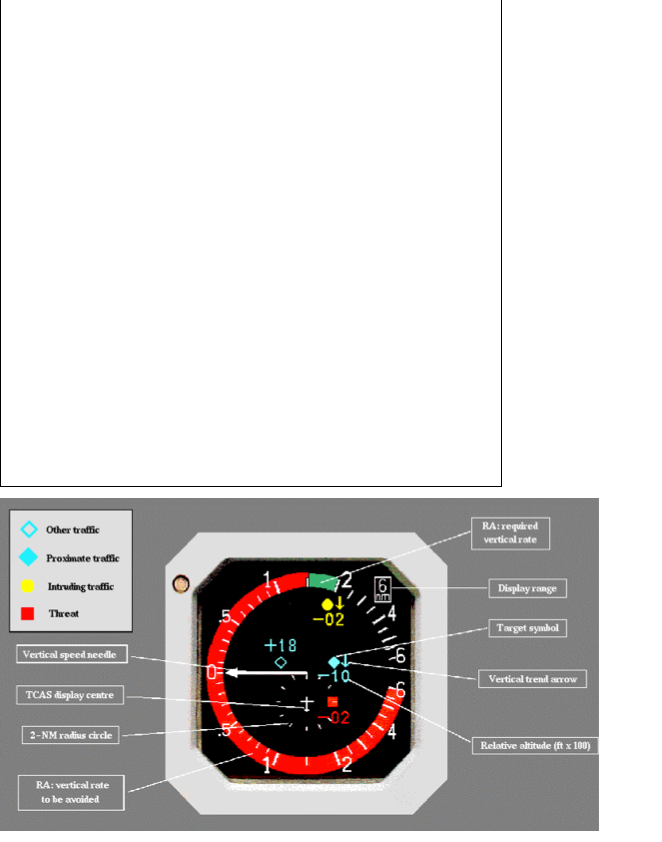
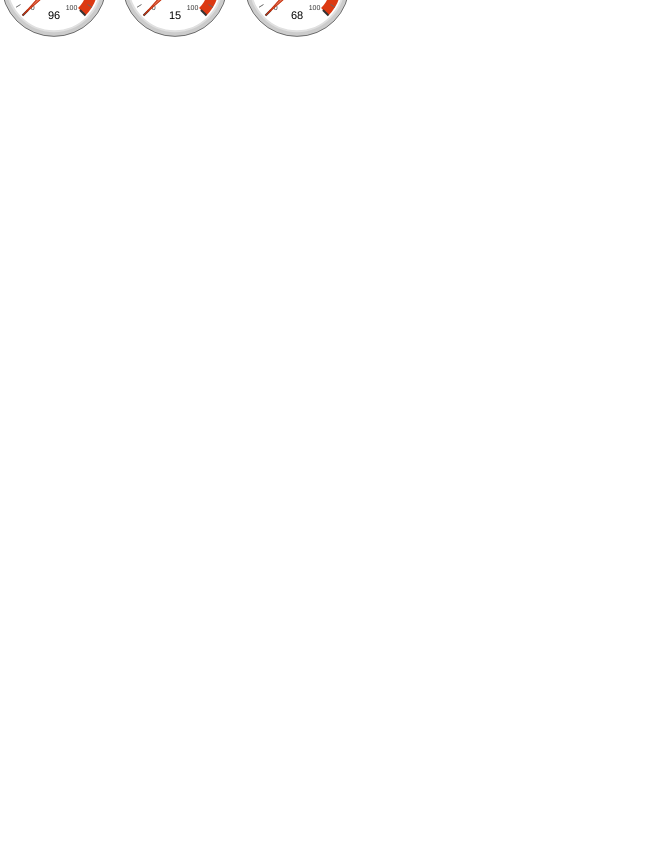
Before and after one commit to gimbo/d3-gauge-plus, a plain HTML site: page index.html in a window 1280 px wide. Shown: the part 70-912 px from the top of the page, without its empty margins (0-662 px from the left). After the commit the page ends 800 px from the top, so only its background shows below. Drawn offline with Linux system fonts and the light colour scheme.

Commit message:
Use gauge.js, straight copy

```diff
--- a/css/styles.css
+++ b/css/styles.css
@@ -1,5 +1,5 @@
 body, h1 {
-  font-face: "Helvetica Neue", Helvetica, Arial, serif;
+  font-family: "Helvetica Neue", Helvetica, Arial, serif;
   font-weight: lighter;
   font-size: 48px;
 }
--- a/index.html
+++ b/index.html
@@ -6,15 +6,14 @@
     <link rel="stylesheet" href="css/reset.css" type="text/css" media="screen" />
     <link rel="stylesheet" href="css/styles.css" type="text/css" media="screen" />
     <script src="js/d3.v3.min.js" charset="utf-8"></script>
+    <script src="js/gauge.js" charset="utf-8"></script>
+    <script src="js/gauge-scratch.js" charset="utf-8"></script>
     <title>Gauge scratch</title>
   </head>
-  <body>
-    <h1>Gauge scratch</h1>
-    <div id="canvas" class="canvas">
-      <canvas class="scratch" width="500" height="500"></canvas>
-    </div>
-    <div>
-      <img src="img/TCAS%20gauge%20sample.png" alt="TCAS gauge sample" />
-    </div>
+  <body onload="initialize()">
+    <span id="memoryGaugeContainer"></span>
+    <span id="cpuGaugeContainer"></span>
+    <span id="networkGaugeContainer"></span>
+    <span id="testGaugeContainer"></span>
   </body>
 </html>
--- /dev/null
+++ b/js/gauge-scratch.js
@@ -0,0 +1,42 @@
+var gauges = [];
+
+function createGauge(name, label, min, max) {
+  var config = {
+    size: 120,
+    label: label,
+    min: undefined != min ? min : 0,
+    max: undefined != max ? max : 100,
+    minorTicks: 5
+  };
+
+  var range = config.max - config.min;
+  config.yellowZones = [{ from: config.min + range*0.75, to: config.min + range*0.9 }];
+  config.redZones = [{ from: config.min + range*0.9, to: config.max }];
+
+  gauges[name] = new Gauge(name + "GaugeContainer", config);
+  gauges[name].render();
+}
+
+function createGauges() {
+  createGauge("memory", "Memory");
+  createGauge("cpu", "CPU");
+  createGauge("network", "Network");
+  //createGauge("test", "Test", -50, 50 );
+}
+
+function updateGauges() {
+  for (var key in gauges) {
+    var value = getRandomValue(gauges[key])
+    gauges[key].redraw(value);
+  }
+}
+
+function getRandomValue(gauge) {
+  var overflow = 0; //10;
+  return gauge.config.min - overflow + (gauge.config.max - gauge.config.min + overflow*2) *  Math.random();
+}
+
+function initialize() {
+  createGauges();
+  setInterval(updateGauges, 5000);
+}
--- /dev/null
+++ b/js/gauge.js
@@ -0,0 +1,261 @@
+function Gauge(placeholderName, configuration)
+{
+	this.placeholderName = placeholderName;
+
+	var self = this; // for internal d3 functions
+
+	this.configure = function(configuration)
+	{
+		this.config = configuration;
+
+		this.config.size = this.config.size * 0.9;
+
+		this.config.raduis = this.config.size * 0.97 / 2;
+		this.config.cx = this.config.size / 2;
+		this.config.cy = this.config.size / 2;
+
+		this.config.min = undefined != configuration.min ? configuration.min : 0;
+		this.config.max = undefined != configuration.max ? configuration.max : 100;
+		this.config.range = this.config.max - this.config.min;
+
+		this.config.majorTicks = configuration.majorTicks || 5;
+		this.config.minorTicks = configuration.minorTicks || 2;
+
+		this.config.greenColor 	= configuration.greenColor || "#109618";
+		this.config.yellowColor = configuration.yellowColor || "#FF9900";
+		this.config.redColor 	= configuration.redColor || "#DC3912";
+
+		this.config.transitionDuration = configuration.transitionDuration || 500;
+	}
+
+	this.render = function()
+	{
+		this.body = d3.select("#" + this.placeholderName)
+							.append("svg:svg")
+							.attr("class", "gauge")
+							.attr("width", this.config.size)
+							.attr("height", this.config.size);
+
+		this.body.append("svg:circle")
+					.attr("cx", this.config.cx)
+					.attr("cy", this.config.cy)
+					.attr("r", this.config.raduis)
+					.style("fill", "#ccc")
+					.style("stroke", "#000")
+					.style("stroke-width", "0.5px");
+
+		this.body.append("svg:circle")
+					.attr("cx", this.config.cx)
+					.attr("cy", this.config.cy)
+					.attr("r", 0.9 * this.config.raduis)
+					.style("fill", "#fff")
+					.style("stroke", "#e0e0e0")
+					.style("stroke-width", "2px");
+
+		for (var index in this.config.greenZones)
+		{
+			this.drawBand(this.config.greenZones[index].from, this.config.greenZones[index].to, self.config.greenColor);
+		}
+
+		for (var index in this.config.yellowZones)
+		{
+			this.drawBand(this.config.yellowZones[index].from, this.config.yellowZones[index].to, self.config.yellowColor);
+		}
+
+		for (var index in this.config.redZones)
+		{
+			this.drawBand(this.config.redZones[index].from, this.config.redZones[index].to, self.config.redColor);
+		}
+
+		if (undefined != this.config.label)
+		{
+			var fontSize = Math.round(this.config.size / 9);
+			this.body.append("svg:text")
+						.attr("x", this.config.cx)
+						.attr("y", this.config.cy / 2 + fontSize / 2)
+						.attr("dy", fontSize / 2)
+						.attr("text-anchor", "middle")
+						.text(this.config.label)
+						.style("font-size", fontSize + "px")
+						.style("fill", "#333")
+						.style("stroke-width", "0px");
+		}
+
+		var fontSize = Math.round(this.config.size / 16);
+		var majorDelta = this.config.range / (this.config.majorTicks - 1);
+		for (var major = this.config.min; major <= this.config.max; major += majorDelta)
+		{
+			var minorDelta = majorDelta / this.config.minorTicks;
+			for (var minor = major + minorDelta; minor < Math.min(major + majorDelta, this.config.max); minor += minorDelta)
+			{
+				var point1 = this.valueToPoint(minor, 0.75);
+				var point2 = this.valueToPoint(minor, 0.85);
+
+				this.body.append("svg:line")
+							.attr("x1", point1.x)
+							.attr("y1", point1.y)
+							.attr("x2", point2.x)
+							.attr("y2", point2.y)
+							.style("stroke", "#666")
+							.style("stroke-width", "1px");
+			}
+
+			var point1 = this.valueToPoint(major, 0.7);
+			var point2 = this.valueToPoint(major, 0.85);
+
+			this.body.append("svg:line")
+						.attr("x1", point1.x)
+						.attr("y1", point1.y)
+						.attr("x2", point2.x)
+						.attr("y2", point2.y)
+						.style("stroke", "#333")
+						.style("stroke-width", "2px");
+
+			if (major == this.config.min || major == this.config.max)
+			{
+				var point = this.valueToPoint(major, 0.63);
+
+				this.body.append("svg:text")
+				 			.attr("x", point.x)
+				 			.attr("y", point.y)
+				 			.attr("dy", fontSize / 3)
+				 			.attr("text-anchor", major == this.config.min ? "start" : "end")
+				 			.text(major)
+				 			.style("font-size", fontSize + "px")
+							.style("fill", "#333")
+							.style("stroke-width", "0px");
+			}
+		}
+
+		var pointerContainer = this.body.append("svg:g").attr("class", "pointerContainer");
+
+		var midValue = (this.config.min + this.config.max) / 2;
+
+		var pointerPath = this.buildPointerPath(midValue);
+
+		var pointerLine = d3.svg.line()
+									.x(function(d) { return d.x })
+									.y(function(d) { return d.y })
+									.interpolate("basis");
+
+		pointerContainer.selectAll("path")
+							.data([pointerPath])
+							.enter()
+								.append("svg:path")
+									.attr("d", pointerLine)
+									.style("fill", "#dc3912")
+									.style("stroke", "#c63310")
+									.style("fill-opacity", 0.7)
+
+		pointerContainer.append("svg:circle")
+							.attr("cx", this.config.cx)
+							.attr("cy", this.config.cy)
+							.attr("r", 0.12 * this.config.raduis)
+							.style("fill", "#4684EE")
+							.style("stroke", "#666")
+							.style("opacity", 1);
+
+		var fontSize = Math.round(this.config.size / 10);
+		pointerContainer.selectAll("text")
+							.data([midValue])
+							.enter()
+								.append("svg:text")
+									.attr("x", this.config.cx)
+									.attr("y", this.config.size - this.config.cy / 4 - fontSize)
+									.attr("dy", fontSize / 2)
+									.attr("text-anchor", "middle")
+									.style("font-size", fontSize + "px")
+									.style("fill", "#000")
+									.style("stroke-width", "0px");
+
+		this.redraw(this.config.min, 0);
+	}
+
+	this.buildPointerPath = function(value)
+	{
+		var delta = this.config.range / 13;
+
+		var head = valueToPoint(value, 0.85);
+		var head1 = valueToPoint(value - delta, 0.12);
+		var head2 = valueToPoint(value + delta, 0.12);
+
+		var tailValue = value - (this.config.range * (1/(270/360)) / 2);
+		var tail = valueToPoint(tailValue, 0.28);
+		var tail1 = valueToPoint(tailValue - delta, 0.12);
+		var tail2 = valueToPoint(tailValue + delta, 0.12);
+
+		return [head, head1, tail2, tail, tail1, head2, head];
+
+		function valueToPoint(value, factor)
+		{
+			var point = self.valueToPoint(value, factor);
+			point.x -= self.config.cx;
+			point.y -= self.config.cy;
+			return point;
+		}
+	}
+
+	this.drawBand = function(start, end, color)
+	{
+		if (0 >= end - start) return;
+
+		this.body.append("svg:path")
+					.style("fill", color)
+					.attr("d", d3.svg.arc()
+						.startAngle(this.valueToRadians(start))
+						.endAngle(this.valueToRadians(end))
+						.innerRadius(0.65 * this.config.raduis)
+						.outerRadius(0.85 * this.config.raduis))
+					.attr("transform", function() { return "translate(" + self.config.cx + ", " + self.config.cy + ") rotate(270)" });
+	}
+
+	this.redraw = function(value, transitionDuration)
+	{
+		var pointerContainer = this.body.select(".pointerContainer");
+
+		pointerContainer.selectAll("text").text(Math.round(value));
+
+		var pointer = pointerContainer.selectAll("path");
+		pointer.transition()
+					.duration(undefined != transitionDuration ? transitionDuration : this.config.transitionDuration)
+					//.delay(0)
+					//.ease("linear")
+					//.attr("transform", function(d)
+					.attrTween("transform", function()
+					{
+						var pointerValue = value;
+						if (value > self.config.max) pointerValue = self.config.max + 0.02*self.config.range;
+						else if (value < self.config.min) pointerValue = self.config.min - 0.02*self.config.range;
+						var targetRotation = (self.valueToDegrees(pointerValue) - 90);
+						var currentRotation = self._currentRotation || targetRotation;
+						self._currentRotation = targetRotation;
+
+						return function(step)
+						{
+							var rotation = currentRotation + (targetRotation-currentRotation)*step;
+							return "translate(" + self.config.cx + ", " + self.config.cy + ") rotate(" + rotation + ")";
+						}
+					});
+	}
+
+	this.valueToDegrees = function(value)
+	{
+		// thanks @closealert
+		//return value / this.config.range * 270 - 45;
+		return value / this.config.range * 270 - (this.config.min / this.config.range * 270 + 45);
+	}
+
+	this.valueToRadians = function(value)
+	{
+		return this.valueToDegrees(value) * Math.PI / 180;
+	}
+
+	this.valueToPoint = function(value, factor)
+	{
+		return { 	x: this.config.cx - this.config.raduis * factor * Math.cos(this.valueToRadians(value)),
+					y: this.config.cy - this.config.raduis * factor * Math.sin(this.valueToRadians(value)) 		};
+	}
+
+	// initialization
+	this.configure(configuration);
+}
```
